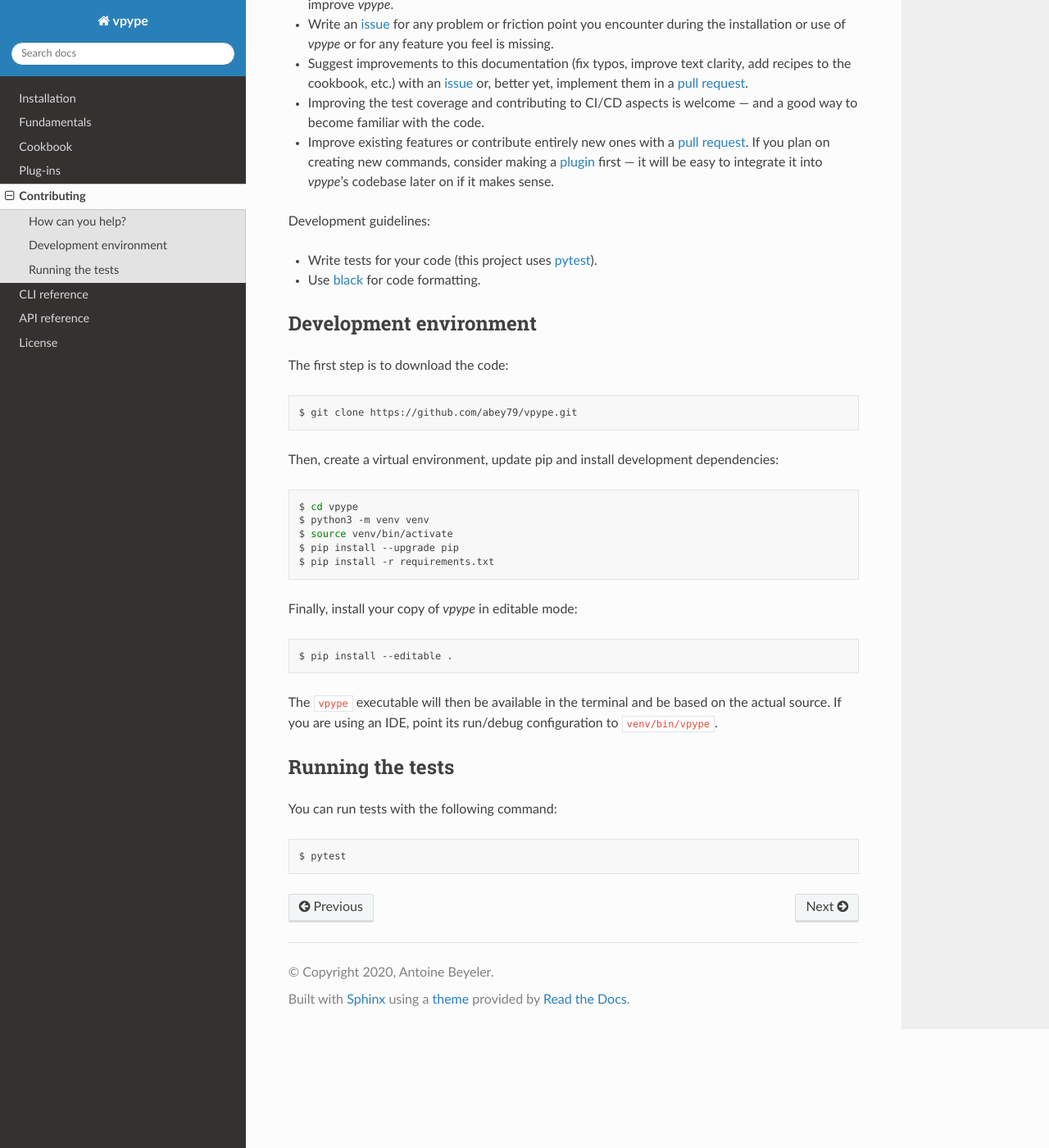
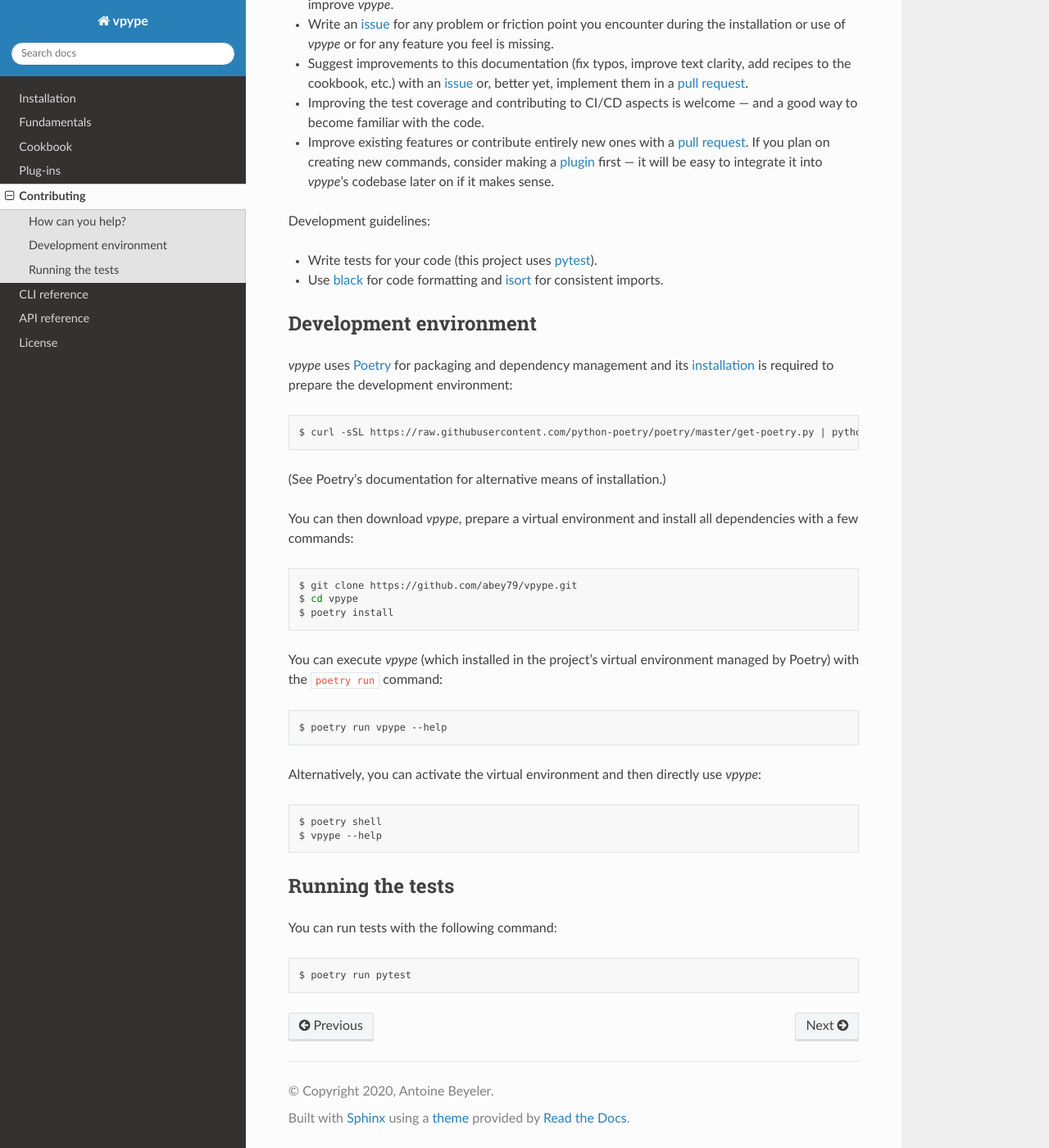
Before and after one commit to abey79/vpype, a Sphinx documentation site: the page built from docs/contributing.rst, in a window 1280 px wide and 1400 px high, scrolled down 342 px. Shown: the whole window at 82% size. Built offline with Sphinx 7.4.7 and the Read the Docs theme 2.0.0, drawn with Linux system fonts in a browser that asks for light colours.

Commit message:
Documentation updated

```diff
--- a/docs/contributing.rst
+++ b/docs/contributing.rst
@@ -26,43 +26,41 @@ This project is young and actively developed. There are many ways in which you c
 Development guidelines:
 
 * Write tests for your code (this project uses `pytest <https://docs.pytest.org/>`_).
-* Use `black <https://github.com/psf/black>`_ for code formatting.
+* Use `black <https://github.com/psf/black>`_ for code formatting and `isort <https://pycqa.github.io/isort/>`_ for
+  consistent imports.
 
 
 Development environment
 =======================
 
-The first step is to download the code:
+.. highlight:: bash
 
-.. code-block:: bash
+*vpype* uses `Poetry <https://python-poetry.org>`_ for packaging and dependency management and its `installation
+<https://python-poetry.org/docs/#installation>`_ is required to prepare the development environment::
+
+  $ curl -sSL https://raw.githubusercontent.com/python-poetry/poetry/master/get-poetry.py | python -
+
+(See Poetry's documentation for alternative means of installation.)
+
+You can then download *vpype*, prepare a virtual environment and install all dependencies with a few commands::
 
   $ git clone https://github.com/abey79/vpype.git
+  $ cd vpype
+  $ poetry install
 
-Then, create a virtual environment, update pip and install development dependencies:
+You can execute *vpype* (which installed in the project's virtual environment managed by Poetry) with the ``poetry
+run`` command::
 
-.. code-block:: bash
+  $ poetry run vpype --help
 
-  $ cd vpype
-  $ python3 -m venv venv
-  $ source venv/bin/activate
-  $ pip install --upgrade pip
-  $ pip install -r requirements.txt
+Alternatively, you can activate the virtual environment and then directly use *vpype*::
 
-Finally, install your copy of *vpype* in editable mode:
-
-.. code-block:: bash
-
-  $ pip install --editable .
-
-The ``vpype`` executable will then be available in the terminal and be based on the actual source. If you are using an
-IDE, point its run/debug configuration to ``venv/bin/vpype``.
-
+  $ poetry shell
+  $ vpype --help
 
 Running the tests
 =================
 
-You can run tests with the following command:
+You can run tests with the following command::
 
-.. code-block:: bash
-
-  $ pytest
+  $ poetry run pytest
--- a/pyproject.toml
+++ b/pyproject.toml
@@ -1,12 +1,12 @@
 [tool.poetry]
 name = "vpype"
 version = "0.1.0"
-description = "TODO"
+description = "The Swiss Army knife of vector graphics for pen plotters"
 authors = ["Antoine Beyeler <abeyeler@ab-ware.com>"]
 license = "MIT"
 readme = "README.md"
 homepage = "https://github.com/abey79/vpype"
-documentation = "https://vpype.readthedocs.io/"
+documentation = "https://vpype.readthedocs.io/en/latest/"
 classifiers = [
     "Development Status :: 4 - Beta",
     "Environment :: Console",
```
Also changed, not shown: README.md (+1 -33 lines).
